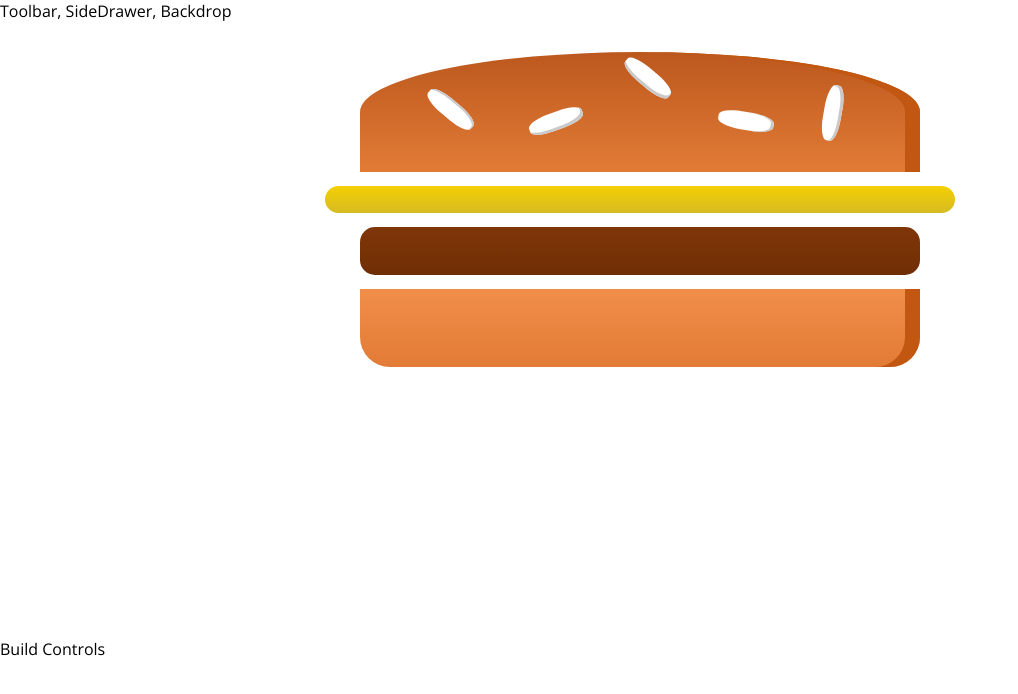
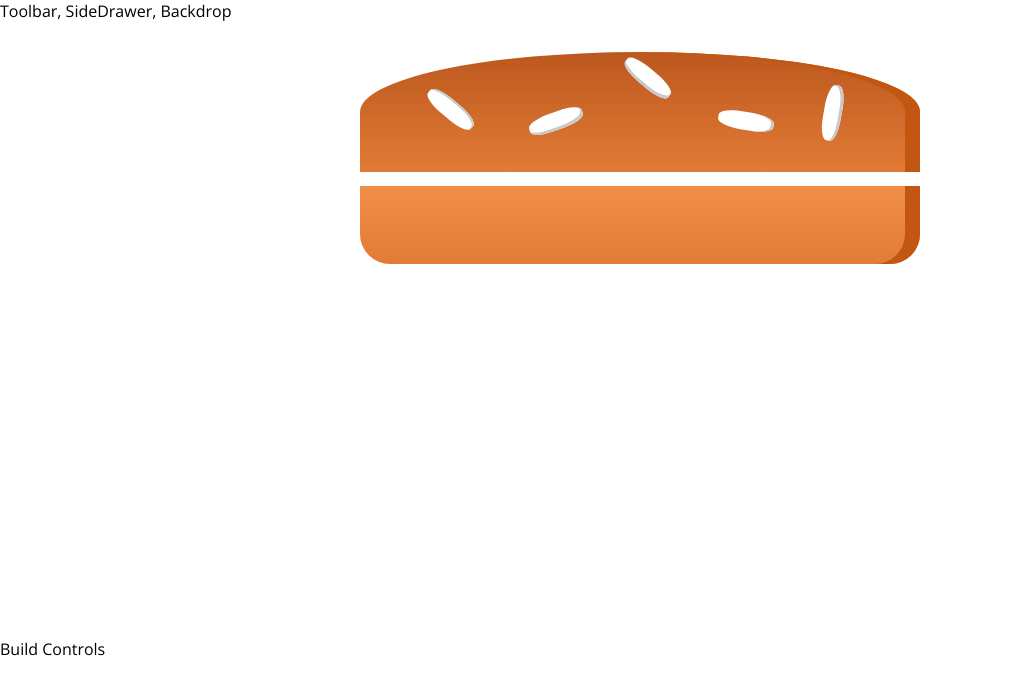
Before and after one commit to GabriFili850/burger-builder, a React app: page / in a window 1280 px wide. Shown: the top 694 px of the page, without its empty margins (0-1018 px from the left). Built offline with nearby package versions, Linux system fonts and the light colour scheme.

Commit message:
rendering the burger but problem showing the ingredients

```diff
--- a/src/components/Burger/Burger.js
+++ /dev/null
@@ -1,17 +0,0 @@
-import React from 'react';
-
-import classes from './Burger.css';
-import BurgerIngredient from './BurgerIngredient/BurgerIngredient';
-
-const burger = (props) => {
-    return (
-        <div className={classes.Burger}>
-            <BurgerIngredient type='bread-top' />
-            <BurgerIngredient type='cheese' />
-            <BurgerIngredient type='meat' />
-            <BurgerIngredient type='bread-bottom' />
-        </div>
-    )
-}
-
-export default burger;
--- /dev/null
+++ b/src/components/Burger/index.js
@@ -0,0 +1,22 @@
+import React from 'react';
+
+import classes from './Burger.css';
+import BurgerIngredient from './BurgerIngredient';
+
+const burger = ( props ) => {
+    const transformedIngredients = Object.keys(props.ingredients)
+        .map( igKey => {
+            return [...Array( props.ingredients[igKey] )].map( (_, i) => {
+                return <BurgerIngredient key={igKey + i} type={igKey} />
+                });
+            });
+    return (
+        <div className={classes.Burger}>
+            <BurgerIngredient type='bread-top' />
+            {transformedIngredients}
+            <BurgerIngredient type='bread-bottom' />
+        </div>
+    )
+}
+
+export default burger;
--- a/src/containers/BurgerBuilder/BurgerBuilder.js
+++ b/src/containers/BurgerBuilder/BurgerBuilder.js
@@ -1,12 +1,21 @@
 import React, { Component } from 'react';
 
 import Aux from '../../hoc/Aux';
-import Burger from '../../components/Burger/Burger';
+import Burger from '../../components/Burger';
 class BurgerBuilder extends Component {
+    state = {
+        ingredients: {
+            salad: 1,
+            bacon: 1,
+            cheese: 2,
+            meat: 2
+        }
+    }
+
     render () {
         return (
             <Aux>
-                <Burger />
+                <Burger ingredients/>
                 <div>Build Controls</div>
             </Aux>
         )
```
Also changed, not shown: src/components/Burger/BurgerIngredient/index.js (renamed from src/components/Burger/BurgerIngredient/BurgerIngredient.js).
